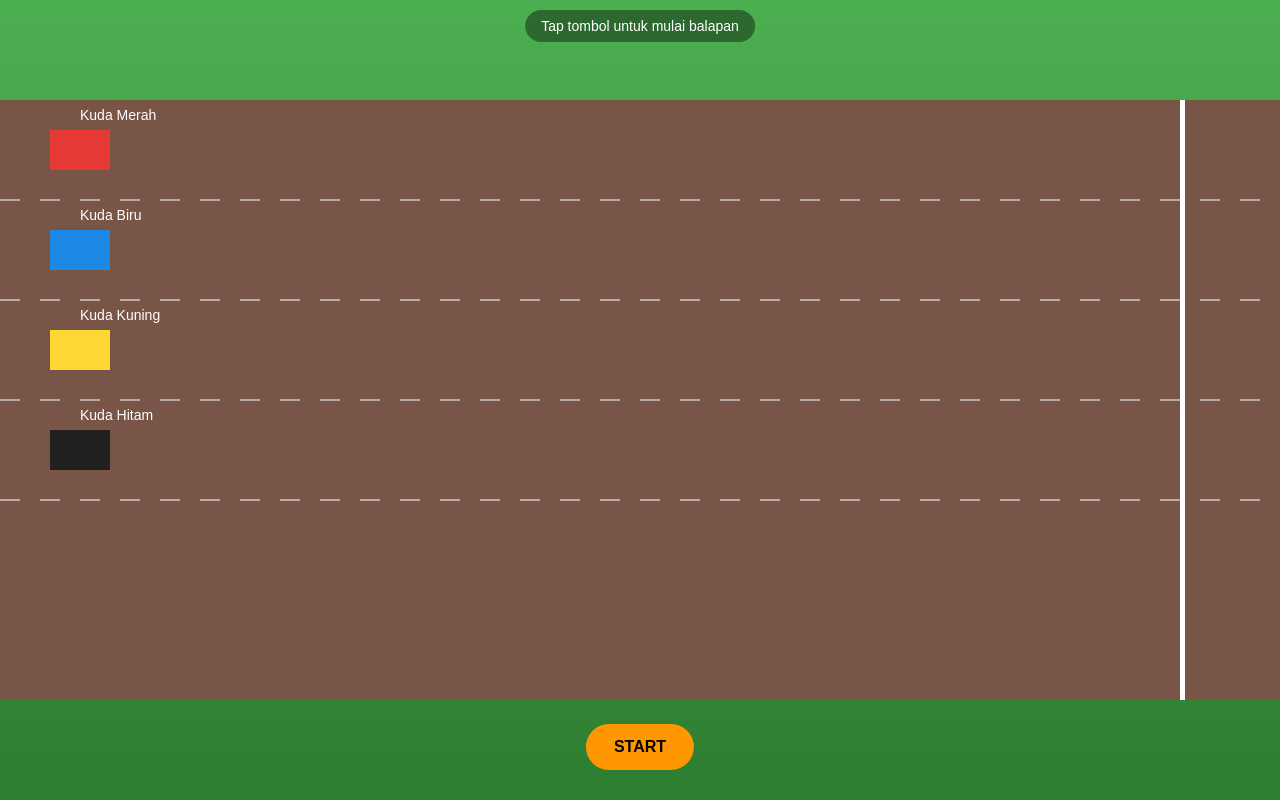
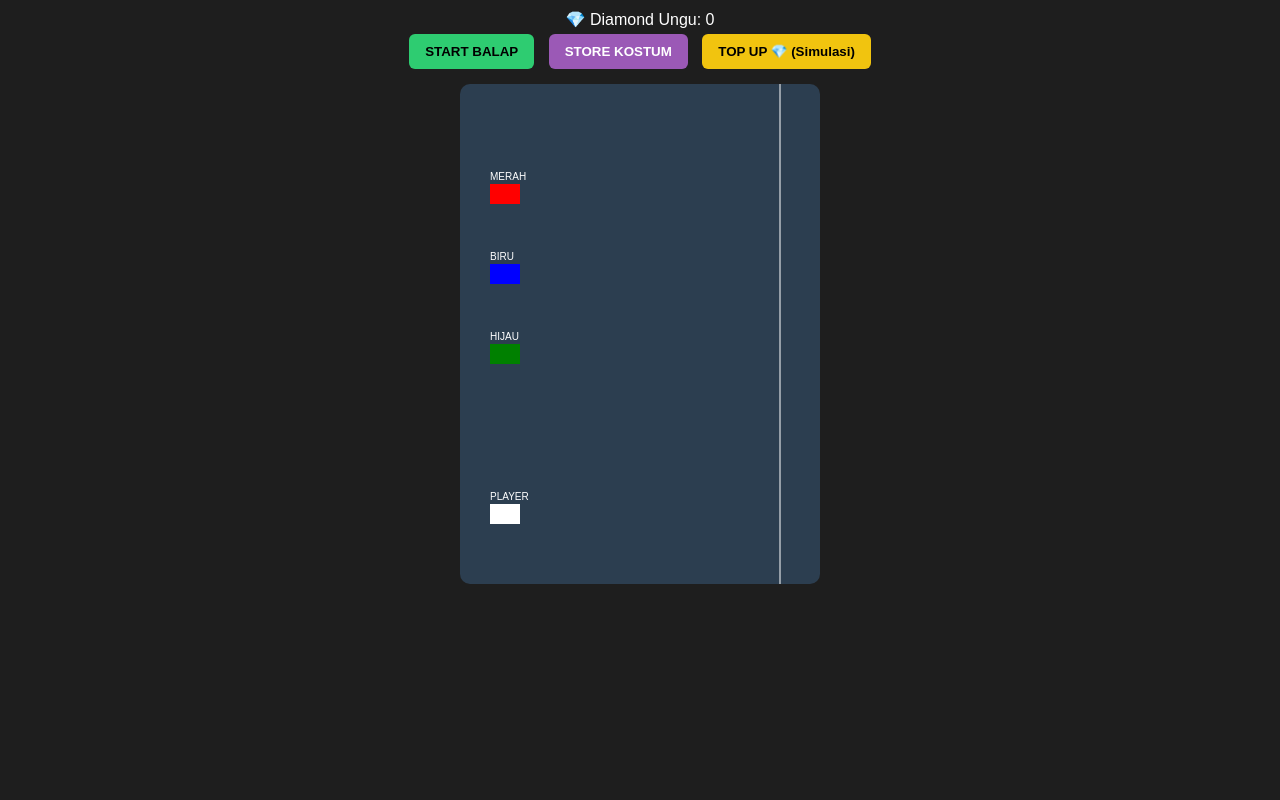
Before and after one commit to Shandoz-cafe/Tes, a plain HTML site: page index.html in a window 1280 px wide. Drawn offline with Linux system fonts and the light colour scheme.

Commit message:
Update index.html

```diff
--- a/index.html
+++ b/index.html
@@ -1,119 +1,105 @@
-<!DOCTYPE html>
-<html lang="id">
+<!DOCTYPE html><html lang="id">
 <head>
-  <meta charset="UTF-8" />
-  <title>Game Balap Kuda</title>
-  <meta name="viewport" content="width=device-width, initial-scale=1.0, user-scalable=no" />
-  <style>
-    html, body {
-      margin: 0; padding: 0; overflow: hidden;
-      background: #2e7d32; font-family: Arial, sans-serif;
-    }
-    canvas { display: block; background: linear-gradient(#4caf50, #2e7d32); }
-    .ui {
-      position: fixed; top: 10px; left: 50%; transform: translateX(-50%);
-      color: #fff; background: rgba(0,0,0,0.4);
-      padding: 8px 16px; border-radius: 20px; font-size: 14px;
-    }
-    .btn {
-      position: fixed; bottom: 30px; left: 50%; transform: translateX(-50%);
-      background: #ff9800; color: #000; font-weight: bold;
-      padding: 14px 28px; border-radius: 30px; border: none; font-size: 16px;
-    }
-  </style>
+<meta charset="UTF-8">
+<meta name="viewport" content="width=device-width, initial-scale=1.0">
+<title>Game Balap Kuda</title>
+<style>
+body { margin:0; font-family:Arial; background:#1e1e1e; color:#fff; text-align:center }
+#ui { padding:10px }
+button { padding:10px 16px; margin:5px; border:none; border-radius:6px; font-weight:bold }
+#start { background:#2ecc71 }
+#store { background:#9b59b6; color:#fff }
+#topup { background:#f1c40f }
+canvas { background:#2c3e50; display:block; margin:auto; border-radius:10px }
+</style>
 </head>
 <body>
-<canvas id="game"></canvas>
-<div class="ui" id="ui">Tap tombol untuk mulai balapan</div>
-<button class="btn" id="btn">START</button>
-
-<script>
+<div id="ui">
+  <div>💎 Diamond Ungu: <span id="diamond">0</span></div>
+  <button id="start">START BALAP</button>
+  <button id="store">STORE KOSTUM</button>
+  <button id="topup">TOP UP 💎 (Simulasi)</button>
+  <div id="info"></div>
+</div>
+<canvas id="game" width="360" height="500"></canvas><script>
 const canvas = document.getElementById('game');
 const ctx = canvas.getContext('2d');
-const ui = document.getElementById('ui');
-const btn = document.getElementById('btn');
+let diamond = 0;
+let race = false;
 
-function resize(){ canvas.width = innerWidth; canvas.height = innerHeight; }
-window.onresize = resize; resize();
-
-const FINISH_X = () => canvas.width - 100;
-
-let running = false;
-
+const player = { y: 420, x: 30, speed: 0, color: 'white', name:'PLAYER' };
 const horses = [
-  { name: 'Kuda Merah', color: '#e53935', y: 150, x: 50, speed: 0 },
-  { name: 'Kuda Biru', color: '#1e88e5', y: 250, x: 50, speed: 0 },
-  { name: 'Kuda Kuning', color: '#fdd835', y: 350, x: 50, speed: 0 },
-  { name: 'Kuda Hitam', color: '#212121', y: 450, x: 50, speed: 0 }
+  { y:100, x:30, speed:0, color:'red', name:'MERAH' },
+  { y:180, x:30, speed:0, color:'blue', name:'BIRU' },
+  { y:260, x:30, speed:0, color:'green', name:'HIJAU' },
+  player
 ];
 
-function resetRace() {
-  horses.forEach(h => { h.x = 50; h.speed = 0; });
-  running = false;
-  ui.textContent = 'Tap tombol untuk mulai balapan';
-  btn.textContent = 'START';
+const costumes = {
+  gold:{ price:5, color:'gold' },
+  fire:{ price:8, color:'orange' },
+  neon:{ price:10, color:'#00ffff' }
+};
+
+function draw(){
+  ctx.clearRect(0,0,canvas.width,canvas.height);
+
+  // finish line
+  ctx.strokeStyle='white';
+  ctx.beginPath(); ctx.moveTo(320,0); ctx.lineTo(320,500); ctx.stroke();
+
+  horses.forEach(h=>{
+    ctx.fillStyle=h.color;
+    ctx.fillRect(h.x,h.y,30,20);
+    ctx.fillStyle='white';
+    ctx.fillText(h.name,h.x,h.y-4);
+  });
 }
 
-btn.onclick = () => {
-  if (!running) {
-    running = true;
-    btn.textContent = 'RESET';
-    ui.textContent = 'Balapan dimulai!';
-  } else {
-    resetRace();
+function update(){
+  if(race){
+    horses.forEach(h=>{
+      h.speed += Math.random()*0.3;
+      h.x += h.speed;
+      if(h.x>=300){
+        race=false;
+        document.getElementById('info').innerText='🏆 PEMENANG: '+h.name;
+      }
+    });
+  }
+  draw();
+  requestAnimationFrame(update);
+}
+
+update();
+
+// UI
+start.onclick=()=>{
+  horses.forEach(h=>{ h.x=30; h.speed=0 });
+  document.getElementById('info').innerText='';
+  race=true;
+};
+
+store.onclick=()=>{
+  let txt='STORE KOSTUM:\n';
+  for(let k in costumes){ txt+=`${k} (${costumes[k].price}💎)\n`; }
+  const pilih = prompt(txt+'ketik nama kostum');
+  if(costumes[pilih]){
+    if(diamond>=costumes[pilih].price){
+      diamond-=costumes[pilih].price;
+      player.color=costumes[pilih].color;
+      alert('Kostum dipakai!');
+      document.getElementById('diamond').innerText=diamond;
+    } else alert('Diamond kurang');
   }
 };
 
-function update() {
-  if (!running) return;
-
-  horses.forEach(h => {
-    h.speed += Math.random() * 0.4;
-    h.speed *= 0.95;
-    h.x += h.speed;
-
-    if (h.x >= FINISH_X()) {
-      running = false;
-      ui.textContent = `🏆 ${h.name} MENANG!`;
-    }
-  });
-}
-
-function drawTrack() {
-  ctx.fillStyle = '#795548';
-  ctx.fillRect(0, 100, canvas.width, canvas.height - 200);
-
-  ctx.strokeStyle = '#fff';
-  ctx.setLineDash([20, 20]);
-  for (let y = 200; y <= 500; y += 100) {
-    ctx.beginPath(); ctx.moveTo(0, y); ctx.lineTo(canvas.width, y); ctx.stroke();
+topup.onclick=()=>{
+  const d = parseInt(prompt('Isi diamond (simulasi)'));
+  if(!isNaN(d)){
+    diamond+=d;
+    document.getElementById('diamond').innerText=diamond;
   }
-  ctx.setLineDash([]);
-
-  ctx.fillStyle = '#fff';
-  ctx.fillRect(FINISH_X(), 100, 5, canvas.height - 200);
-}
-
-function drawHorse(h) {
-  ctx.fillStyle = h.color;
-  ctx.fillRect(h.x, h.y - 20, 60, 40);
-  ctx.fillStyle = '#fff';
-  ctx.font = '14px Arial';
-  ctx.fillText(h.name, h.x + 30, h.y - 30);
-}
-
-function draw() {
-  ctx.clearRect(0, 0, canvas.width, canvas.height);
-  drawTrack();
-  horses.forEach(drawHorse);
-}
-
-function loop() {
-  update();
-  draw();
-  requestAnimationFrame(loop);
-}
-loop();
-</script>
-</body>
+};
+</script></body>
 </html>
```
